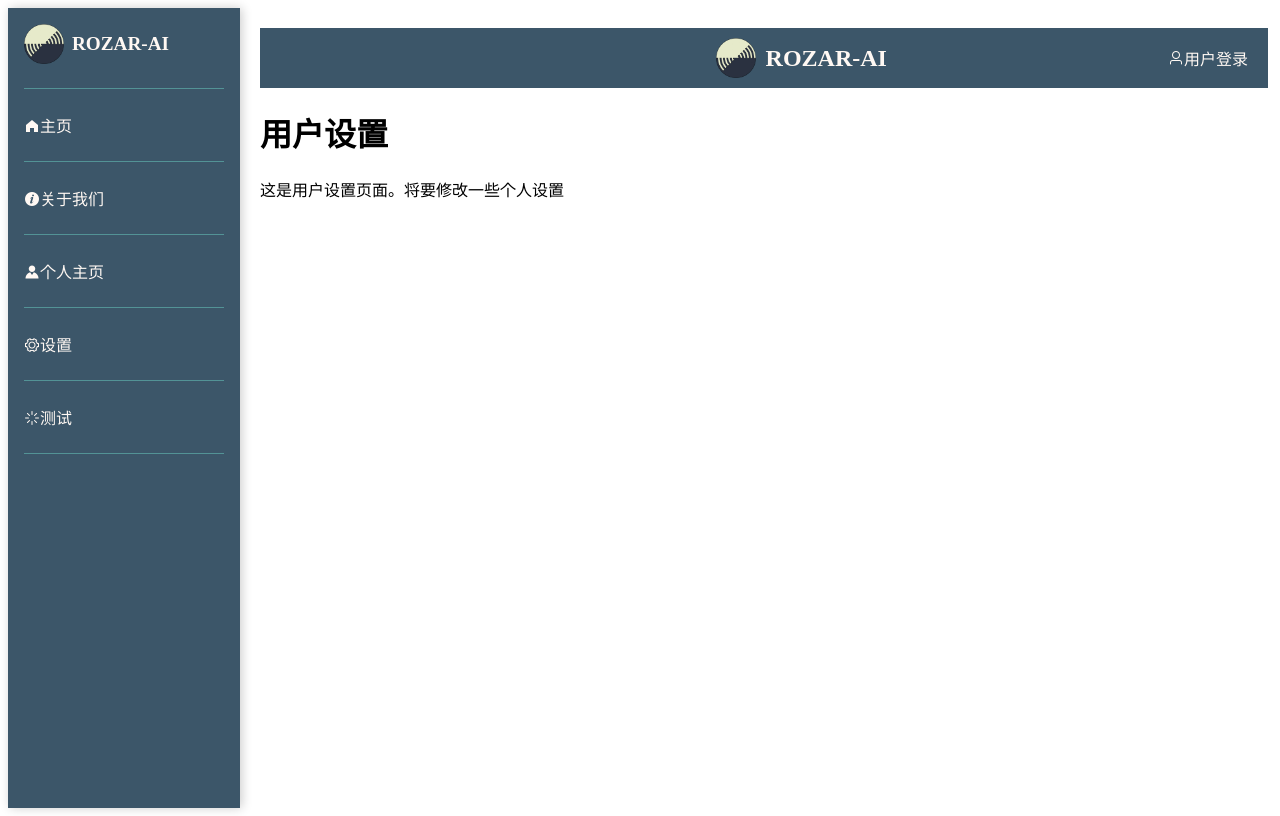
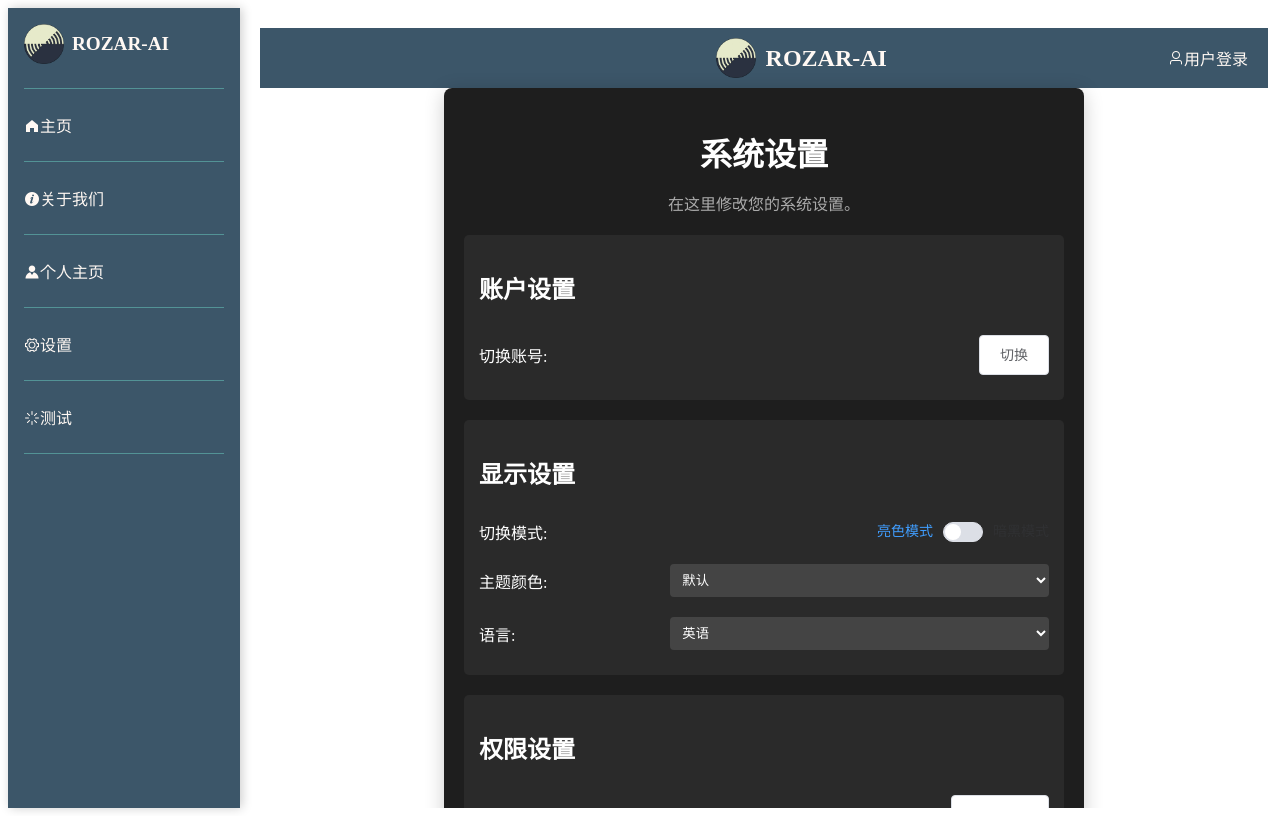
Before and after one commit to Nolonlearner/RAZOR-AI--Frontend, a Vue app: page /setting in a window 1280 px wide. Built offline with nearby package versions, Linux system fonts and the light colour scheme.

Commit message:
简单优化了其他页面

```diff
--- a/src/views/PersonalHomePage.vue
+++ b/src/views/PersonalHomePage.vue
@@ -1,16 +1,200 @@
 <!-- src/views/PersonalHomePage.vue -->
 <template>
-  <div>
-    <h1>个人主页</h1>
-    <p>这是个人主页。这里将呈现用户的个人信息和使用产品</p>
+  <div class="personal-home">
+    <div class="header">
+      <img :src="userAvatar" alt="用户头像" class="avatar" />
+      <h1 class="title">个人主页</h1>
+      <p class="intro">欢迎回来，{{ userName }}！</p>
+    </div>
+
+    <div class="info-section">
+      <h2>个人信息</h2>
+      <div class="info-item">
+        <span class="label">用户名:</span>
+        <span class="value">{{ userName }}</span>
+      </div>
+      <div class="info-item">
+        <span class="label">邮箱:</span>
+        <span class="value">{{ userEmail }}</span>
+      </div>
+      <div class="info-item">
+        <span class="label">当前等级:</span>
+        <span class="value">{{ userLevel }}</span>
+        <el-button size="mini" @click="navigateToEditInfo">编辑</el-button>
+      </div>
+    </div>
+
+    <div class="preferences-section">
+      <h2>用户喜好</h2>
+      <ul>
+        <li
+          v-for="(preference, index) in userPreferences"
+          :key="index"
+          class="preference-item"
+        >
+          {{ preference }}
+        </li>
+      </ul>
+      <el-button size="mini" @click="navigateToEditPreferences"
+        >编辑喜好</el-button
+      >
+    </div>
+
+    <div class="bio-section">
+      <h2>个人介绍</h2>
+      <p class="bio">{{ userBio }}</p>
+      <el-button size="mini" @click="navigateToEditBio">编辑个人介绍</el-button>
+    </div>
+
+    <div class="products-section">
+      <h2>最近常用的 AI 产品</h2>
+      <ul>
+        <li
+          v-for="product in aiProducts"
+          :key="product.id"
+          class="product-item"
+        >
+          <strong>{{ product.name }}</strong
+          >: {{ product.description }}
+        </li>
+      </ul>
+    </div>
+
+    <div class="followed-users-section">
+      <h2>关注的用户</h2>
+      <ul>
+        <li
+          v-for="user in followedUsers"
+          :key="user.id"
+          class="followed-user-item"
+        >
+          {{ user.name }}
+        </li>
+      </ul>
+    </div>
+
+    <div class="button-group">
+      <el-button type="primary" @click="navigateToChangePassword"
+        >修改密码</el-button
+      >
+    </div>
   </div>
 </template>
 
 <script>
 export default {
   name: 'PersonalHome',
-  components: {},
+  data() {
+    return {
+      userAvatar: 'https://via.placeholder.com/100', // 替换为用户头像URL
+      userName: '用户名称', // 从 Vuex 或 API 获取
+      userEmail: 'user@example.com', // 从 Vuex 或 API 获取
+      userLevel: '初级', // 从 Vuex 或 API 获取
+      userPreferences: ['喜好A', '喜好B', '喜好C'], // 从 API 获取用户喜好
+      userBio: '这是用户的个人介绍。', // 从 Vuex 或 API 获取
+      aiProducts: [
+        { id: 1, name: 'AI 产品 A', description: '这是AI产品A的描述。' },
+        { id: 2, name: 'AI 产品 B', description: '这是AI产品B的描述。' },
+      ], // 从 API 获取用户使用的 AI 产品
+      followedUsers: [
+        { id: 1, name: '关注用户A' },
+        { id: 2, name: '关注用户B' },
+      ], // 从 API 获取关注的用户
+    };
+  },
+  methods: {
+    navigateToChangePassword() {
+      this.$router.push({ name: 'ChangePassword' });
+    },
+    navigateToEditInfo() {
+      this.$router.push({ name: 'EditInfo' });
+    },
+    navigateToEditPreferences() {
+      this.$router.push({ name: 'EditPreferences' });
+    },
+    navigateToEditBio() {
+      this.$router.push({ name: 'EditBio' });
+    },
+  },
 };
 </script>
 
-<style scoped></style>
+<style scoped>
+.personal-home {
+  display: flex;
+  flex-direction: column;
+  justify-content: flex-start;
+  align-items: center;
+  max-width: 100%;
+  height: 100vh; /* 占满整个主区域 */
+  padding: 20px;
+  background-color: #f9f9f9; /* 背景颜色 */
+  overflow-y: auto; /* 允许纵向滚动 */
+}
+
+.header {
+  text-align: center;
+  margin-bottom: 20px;
+}
+
+.avatar {
+  width: 100px;
+  height: 100px;
+  border-radius: 50%; /* 圆形头像 */
+  margin-bottom: 10px;
+}
+
+.title {
+  font-size: 2em;
+  color: #333;
+}
+
+.intro {
+  color: #777;
+}
+
+.info-section,
+.preferences-section,
+.bio-section,
+.products-section,
+.followed-users-section {
+  width: 100%;
+  margin: 20px 0;
+  padding: 15px;
+  border: 1px solid #ddd; /* 边框 */
+  border-radius: 8px; /* 圆角 */
+  background-color: #fff; /* 背景颜色 */
+}
+
+.info-item,
+.preference-item,
+.followed-user-item,
+.product-item {
+  display: flex;
+  justify-content: space-between;
+  padding: 8px 0;
+  border-bottom: 1px solid #eee; /* 分隔线 */
+}
+
+.info-item:last-child,
+.preference-item:last-child,
+.followed-user-item:last-child,
+.product-item:last-child {
+  border-bottom: none; /* 最后一项不显示分隔线 */
+}
+
+.label {
+  font-weight: bold;
+}
+
+.bio {
+  padding: 10px 0;
+}
+
+.button-group {
+  display: flex;
+  justify-content: center;
+  width: 100%;
+  margin-top: 20px;
+}
+</style>
--- a/src/views/UserSettingPage.vue
+++ b/src/views/UserSettingPage.vue
@@ -1,13 +1,189 @@
 <!-- src/views/UserSettingPage.vue -->
 <template>
-  <div>
-    <h1>用户设置</h1>
-    <p>这是用户设置页面。将要修改一些个人设置</p>
+  <div class="settings-page">
+    <h1 class="title">系统设置</h1>
+    <p class="description">在这里修改您的系统设置。</p>
+
+    <div class="setting-group">
+      <h2>账户设置</h2>
+      <div class="setting-item">
+        <label for="switch-account">切换账号:</label>
+        <el-button @click="switchAccount">切换</el-button>
+      </div>
+    </div>
+
+    <div class="setting-group">
+      <h2>显示设置</h2>
+      <div class="setting-item">
+        <label for="mode-switch">切换模式:</label>
+        <el-switch
+          id="mode-switch"
+          v-model="isDarkMode"
+          active-text="暗黑模式"
+          inactive-text="亮色模式"
+          @change="toggleMode"
+        ></el-switch>
+      </div>
+      <div class="setting-item">
+        <label for="theme-color">主题颜色:</label>
+        <select v-model="themeColor" @change="changeTheme">
+          <option value="default">默认</option>
+          <option value="blue">蓝色</option>
+          <option value="green">绿色</option>
+        </select>
+      </div>
+      <div class="setting-item">
+        <label for="language">语言:</label>
+        <select v-model="language" @change="changeLanguage">
+          <option value="en">英语</option>
+          <option value="zh">中文</option>
+          <option value="fr">法语</option>
+        </select>
+      </div>
+    </div>
+
+    <div class="setting-group">
+      <h2>权限设置</h2>
+      <div class="setting-item">
+        <label>修改权限:</label>
+        <el-button @click="modifyPermissions">修改权限</el-button>
+      </div>
+    </div>
+
+    <div class="setting-group">
+      <h2>历史记录</h2>
+      <div class="setting-item">
+        <label>查看历史浏览记录:</label>
+        <el-button @click="viewHistory">查看</el-button>
+      </div>
+    </div>
+
+    <div class="button-group">
+      <el-button type="primary" @click="saveSettings">保存设置</el-button>
+    </div>
   </div>
 </template>
 
 <script>
 export default {
-  name: 'Setting',
+  name: 'UserSetting',
+  data() {
+    return {
+      isDarkMode: false,
+      themeColor: 'default',
+      language: 'en',
+    };
+  },
+  methods: {
+    switchAccount() {
+      // 切换账号的逻辑
+      this.$message.info('切换账号功能待实现');
+    },
+    toggleMode() {
+      // 切换模式的逻辑
+      this.$message.success(
+        `已切换到 ${this.isDarkMode ? '暗黑模式' : '亮色模式'}`
+      );
+    },
+    changeTheme() {
+      // 更改主题颜色的逻辑
+      this.$message.success(`主题颜色已更改为 ${this.themeColor}`);
+    },
+    changeLanguage() {
+      // 更改语言的逻辑
+      this.$message.success(`语言已更改为 ${this.language}`);
+    },
+    modifyPermissions() {
+      // 修改权限的逻辑
+      this.$message.info('修改权限功能待实现');
+    },
+    viewHistory() {
+      // 查看历史记录的逻辑
+      this.$message.info('查看历史记录功能待实现');
+    },
+    saveSettings() {
+      // 保存设置的逻辑
+      console.log('Settings saved:', {
+        isDarkMode: this.isDarkMode,
+        themeColor: this.themeColor,
+        language: this.language,
+      });
+      this.$message.success('设置已保存！');
+    },
+  },
 };
 </script>
+
+<style scoped>
+.settings-page {
+  max-width: 600px;
+  margin: 0 auto;
+  padding: 20px;
+  background-color: #1e1e1e; /* 深色背景 */
+  border-radius: 8px; /* 圆角 */
+  box-shadow: 0 4px 20px rgba(0, 0, 0, 0.2); /* 阴影效果 */
+  color: #ffffff; /* 白色文字 */
+  animation: fadeIn 0.5s ease; /* 动画效果 */
+}
+
+.title {
+  font-size: 2em;
+  text-align: center;
+  margin-bottom: 10px;
+}
+
+.description {
+  text-align: center;
+  margin-bottom: 20px;
+  color: #aaa; /* 灰色文字 */
+}
+
+.setting-group {
+  margin-bottom: 20px;
+  padding: 15px;
+  background-color: #2a2a2a; /* 每个设置组的背景 */
+  border-radius: 5px; /* 圆角 */
+}
+
+.setting-item {
+  display: flex;
+  justify-content: space-between;
+  align-items: center;
+  padding: 10px 0;
+}
+
+.setting-item label {
+  flex: 1;
+  margin-right: 10px;
+}
+
+.setting-item select {
+  flex: 2;
+  padding: 8px;
+  border: none;
+  border-radius: 4px;
+  background-color: #444; /* 输入框背景 */
+  color: #fff; /* 输入框文字颜色 */
+  transition: background-color 0.3s; /* 动画 */
+}
+
+.setting-item select:focus {
+  background-color: #555; /* 聚焦时的背景颜色 */
+}
+
+.button-group {
+  display: flex;
+  justify-content: center;
+  margin-top: 20px;
+}
+
+/* 动画效果 */
+@keyframes fadeIn {
+  from {
+    opacity: 0;
+  }
+  to {
+    opacity: 1;
+  }
+}
+</style>
```
